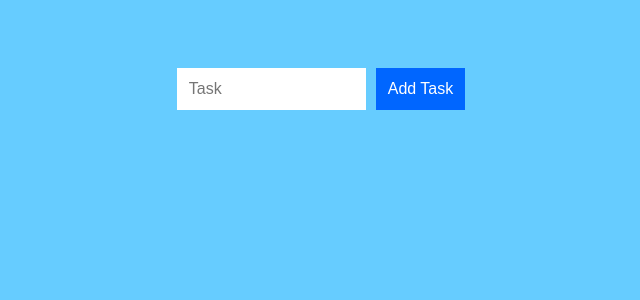
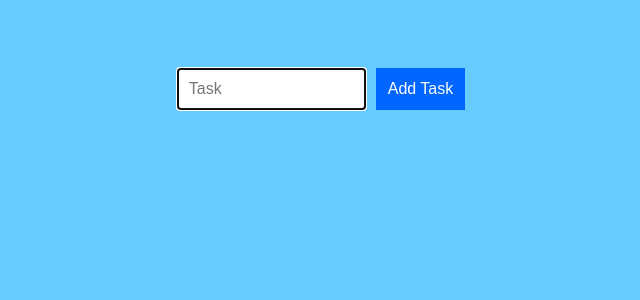
Before and after one commit to HotsumaX/React-todo-list, a React (Create React App) app: page / in a window 1280 px wide. Shown: the top 300 px of the page, without its empty margins (319-959 px from the left). Built offline with nearby package versions, Linux system fonts and the light colour scheme.

Commit message:
finished the importing of props to the todoList component

```diff
--- a/src/TodoList.js
+++ b/src/TodoList.js
@@ -1,11 +1,20 @@
-import React from 'react';
+import React, { useEffect } from 'react';
 
-const TodoList = ({ addItem }) => {
+const TodoList = ({ addItem, inputElement, currentItem, handleInput }) => {
+  useEffect(() => {
+    inputElement.current.focus();
+  });
+
   return (
     <div className="todoListMain">
       <div className="header">
         <form onSubmit={addItem}>
-          <input placeholder="Task" />
+          <input
+            placeholder="Task"
+            ref={inputElement}
+            value={currentItem.text}
+            onChange={handleInput}
+          />
           <button type="submit">Add Task</button>
         </form>
       </div>
```
